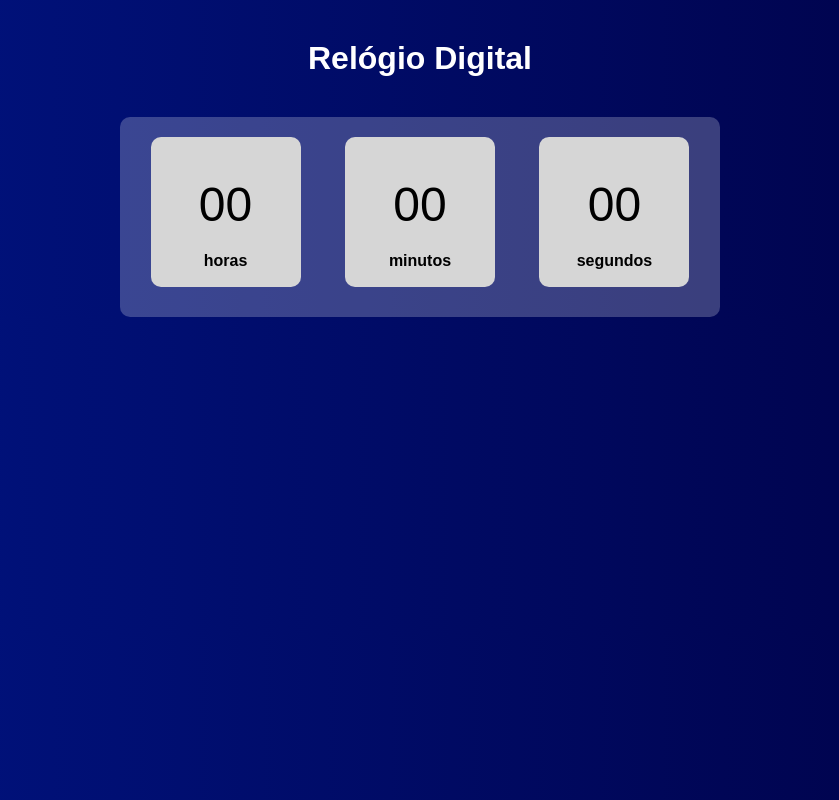
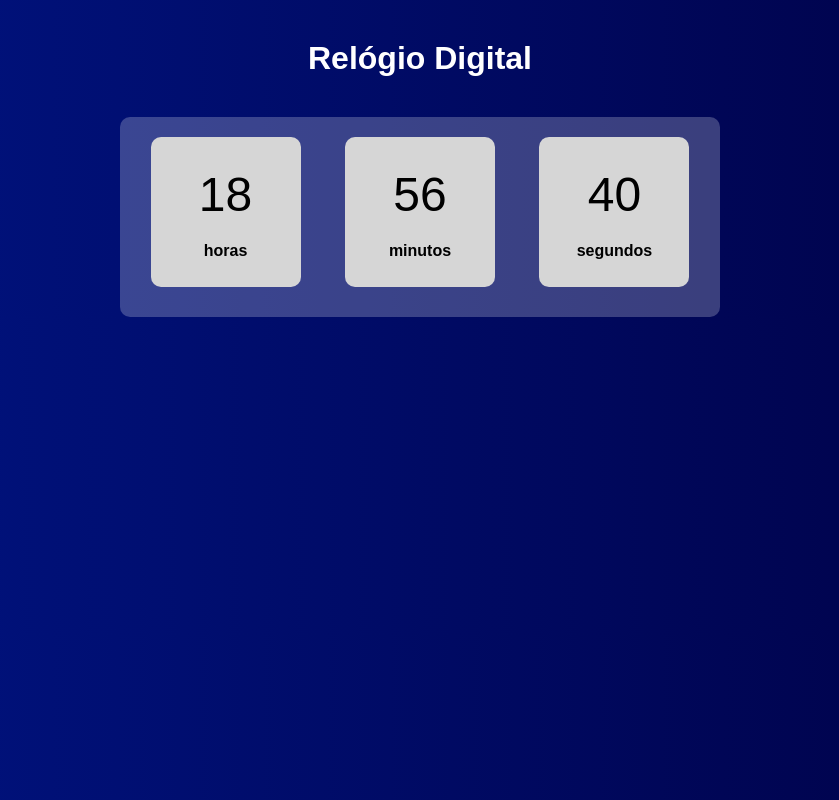
Before and after one commit to raphaeldemouradev/relogio-digital, a plain HTML site: page index.html in a window 1280 px wide. Shown: the whole page, without its empty margins (220-1059 px from the left). Drawn offline with Linux system fonts and the light colour scheme.

Commit message:
logica adicionada

```diff
--- a/index.html
+++ b/index.html
@@ -12,15 +12,15 @@
     </header>
     <main>
         <div>
-            <p class="num" id="horas">00</p>
+            <span class="num" id="horas">00</span>
             <p class="txt">horas</p>
         </div>
         <div>
-            <p class="num" id="minutos">00</p>
+            <span class="num" id="minutos">00</span>
             <p class="txt">minutos</p>
         </div>
         <div>
-            <p class="num" id="segundos">00</p>
+            <span class="num" id="segundos">00</span>
             <p class="txt">segundos</p>
         </div>
     </main>
--- a/script.js
+++ b/script.js
@@ -1,14 +1,21 @@
-function mudahora() {
 var horas = document.getElementById('horas')
 var minutos = document.getElementById('minutos')
 var segundos = document.getElementById('segundos')
 
-    var data = new Data()
-    var hrs = data.getHours()
-    var min = data.getMinutes()
-    var seg = data.getSeconds()
+//funçao tempo que pega as horas, minutos, segundos
+var relogio = setInterval(function time() {
+    var data = new Date()
+    var hrs = data.getHours() //pega horas
+    var min = data.getMinutes() //pega minutos
+    var seg = data.getSeconds() //pega segundos
 
-    horas.innerHTML = hrs
-    minutos.innerHTML = min
-    segundos.innerHTML = seg
-}
+    horas.textContent = fixTime(hrs)
+    minutos.textContent = fixTime(min)
+    segundos.textContent = fixTime(seg)
+    //textContent para mudar o texto
+
+    function fixTime(time){
+        return time < 10 ? '0' + time : time
+    }
+
+})
--- a/style.css
+++ b/style.css
@@ -29,15 +29,15 @@ main {
 div {
     background-color: rgb(214, 214, 214);
     width: 150px;
-    height: 150px;
+    height: 120px;
     margin: 20px;
     border-radius: 10px;
     display: inline-block;
+    padding-top: 30px;
 }
 
-p.num {
+span {
     font-size: 3em;
-    padding-top: 40px;
 }
 
 p.txt {
```
